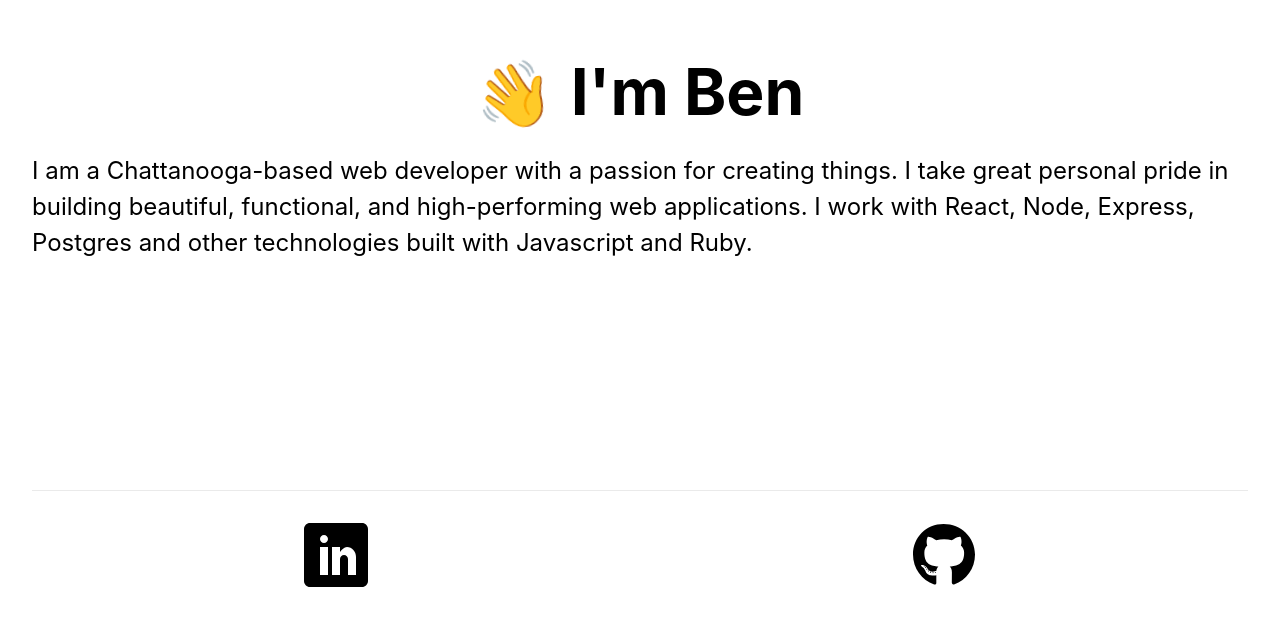
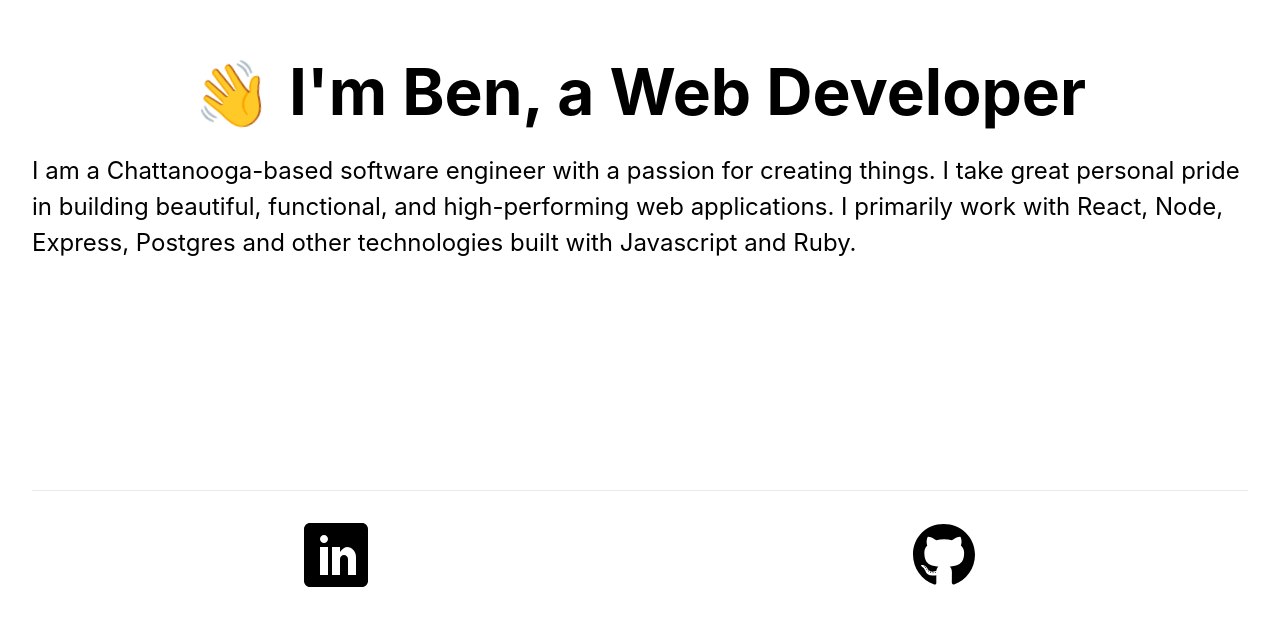
Before and after one commit to benjaminaplin/aplin-next, a Next.js app: page / in a window 1280 px wide. Shown: the part 150-776 px from the top of the page. Built offline with nearby package versions, Linux system fonts and the light colour scheme.

Commit message:
update about me

```diff
--- a/pages/index.tsx
+++ b/pages/index.tsx
@@ -16,10 +16,10 @@ export default function Home() {
       <main className={styles.main}>
         {/* <div className={styles.aboutMeContainer}> */}
           <h1 className={styles.title}>
-            <span className={styles.wave}>👋</span> I&apos;m Ben
+            <span className={styles.wave}>👋</span> I&apos;m Ben, a Web Developer
           </h1>
           <p className={styles.aboutMe}>
-          I am a Chattanooga-based web developer with a passion for creating things. I take great personal pride in building beautiful, functional, and high-performing web applications. I work with React, Node, Express, Postgres and other technologies built with Javascript and Ruby.
+          I am a Chattanooga-based software engineer with a passion for creating things. I take great personal pride in building beautiful, functional, and high-performing web applications. I primarily work with React, Node, Express, Postgres and other technologies built with Javascript and Ruby.
           </p>
         {/* </div> */}
         {/* <div className={styles.photoContainer}>
```
